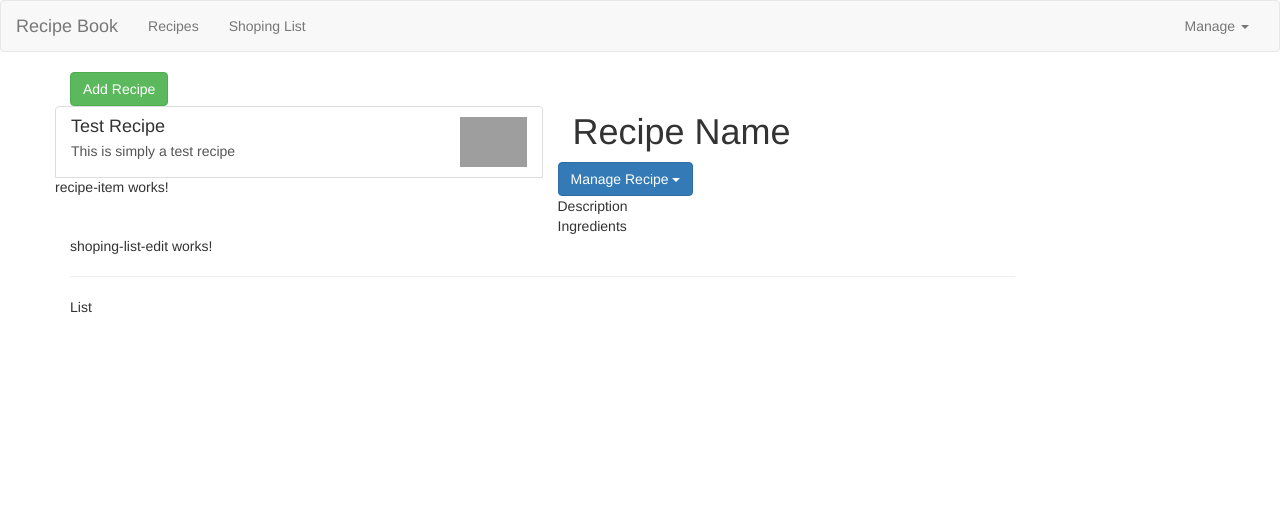
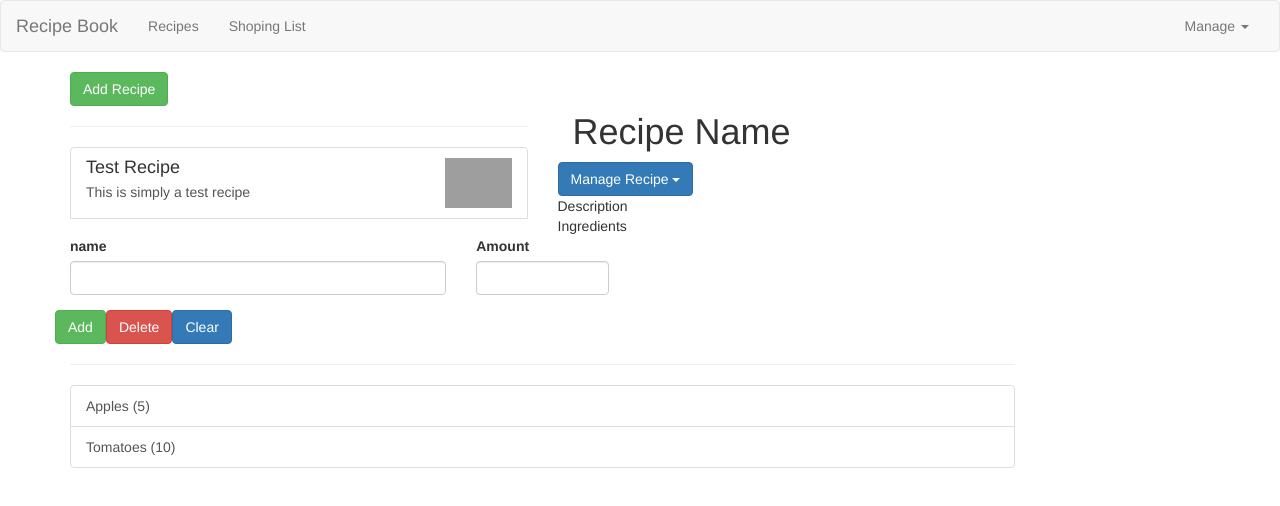
Before and after one commit to JayminPatel007/first-angular-project, an Angular app: page / in a window 1280 px wide. Shown: the top 506 px of the page. Built offline with nearby package versions, Linux system fonts and the light colour scheme; grey boxes are pictures that could not be loaded.

Commit message:
"Completed static components"

```diff
--- a/src/app/recipies/recipe-list/recipe-item/recipe-item.component.html
+++ b/src/app/recipies/recipe-list/recipe-item/recipe-item.component.html
@@ -1 +1 @@
-<p>recipe-item works!</p>
+<!--<p>recipe-item works!</p>-->
--- a/src/app/recipies/recipe-list/recipe-list.component.html
+++ b/src/app/recipies/recipe-list/recipe-list.component.html
@@ -2,6 +2,8 @@
   <div class="col-xs-12">
     <button class="btn btn-success">Add Recipe</button>
   </div>
+</div>
+<hr>
 <div class="row">
   <div class="col-xs-12">
     <a href="#" class="list-group-item clearfix">
@@ -16,4 +18,3 @@
     <app-recipe-item></app-recipe-item>
   </div>
 </div>
-</div>
--- /dev/null
+++ b/src/app/shared/ingredient.model.ts
@@ -0,0 +1,8 @@
+export class Ingredient {
+  public name: string;
+  public amount: number;
+  constructor(name: string, amount: number) {
+    this.name = name;
+    this.amount = amount;
+  }
+}
--- a/src/app/shoping-list/shoping-list-edit/shoping-list-edit.component.html
+++ b/src/app/shoping-list/shoping-list-edit/shoping-list-edit.component.html
@@ -1 +1,23 @@
-<p>shoping-list-edit works!</p>
+<div class="row">
+  <div class="col-xs-12">
+    <form>
+      <div class="row">
+        <div class="col-sm-5 form-group">
+          <label for="name">name</label>
+          <input type="text" id="name" class="form-control">
+        </div>
+        <div class="col-sm-2 form-group">
+          <label for="amount">Amount</label>
+          <input type="number" id="amount" class="form-control">
+        </div>
+        <div class="row">
+          <div class="col-xs-12">
+            <button class="btn btn-success" type="submit">Add</button>
+            <button class="btn btn-danger" type="button">Delete</button>
+            <button class="btn btn-primary" type="button">Clear</button>
+          </div>
+        </div>
+      </div>
+    </form>
+  </div>
+</div>
--- a/src/app/shoping-list/shoping-list.component.html
+++ b/src/app/shoping-list/shoping-list.component.html
@@ -2,6 +2,10 @@
   <div class="col-xs-10">
     <app-shoping-list-edit></app-shoping-list-edit>
     <hr>
-    <p>List</p>
+    <ul class="list-group">
+      <a class="list-group-item" style="cursor: pointer" *ngFor="let ingredient of ingredients">
+        {{ ingredient.name }} ({{ingredient.amount}})
+      </a>
+    </ul>
   </div>
 </div>
--- a/src/app/shoping-list/shoping-list.component.ts
+++ b/src/app/shoping-list/shoping-list.component.ts
@@ -1,4 +1,5 @@
 import { Component, OnInit } from '@angular/core';
+import {Ingredient} from '../shared/ingredient.model';
 
 @Component({
   selector: 'app-shoping-list',
@@ -6,6 +7,7 @@
   styleUrls: ['./shoping-list.component.css']
 })
 export class ShopingListComponent implements OnInit {
+  ingredients: Ingredient[] = [new Ingredient('Apples', 5), new Ingredient('Tomatoes', 10)];
 
   constructor() { }
 
```
Lines whose indentation alone changed are shown as unchanged.
